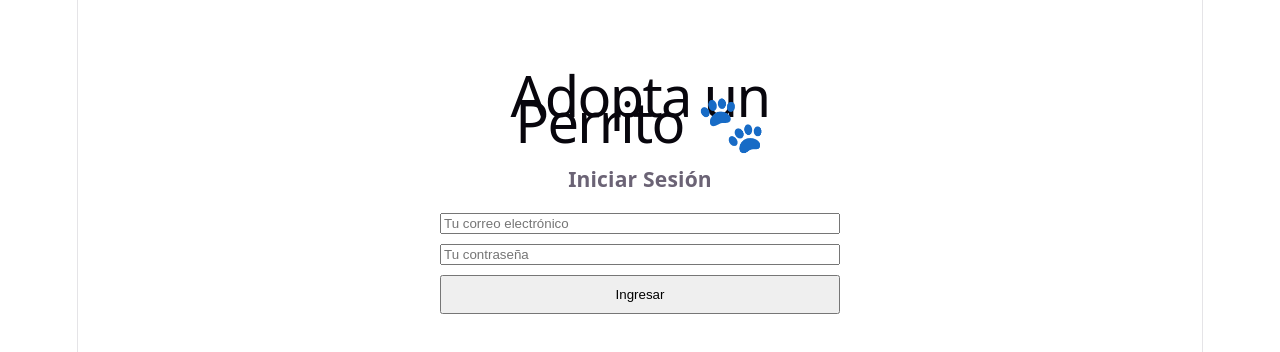
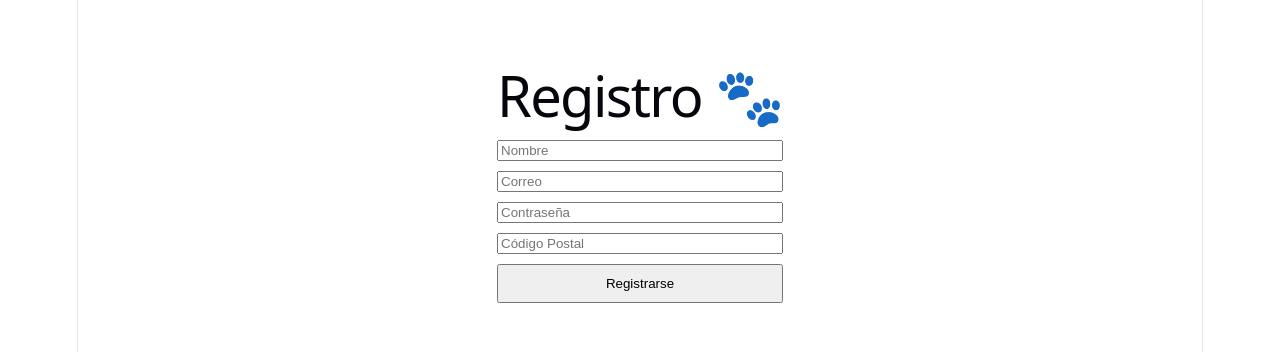
Before and after one commit to ids-fciencias-7009-2026-2/lambda-adopta-perrito-frontend, a React (Vite) app: page /register in a window 1280 px wide. Before the commit this address led to /login. Shown: the top 352 px of the page. Built offline with nearby package versions, Linux system fonts and the light colour scheme; the HTML template or start-up script is replaced by a standard one.

Commit message:
Agregando register y modificando App.jsx para que rutee el register

```diff
--- a/src/App.jsx
+++ b/src/App.jsx
@@ -1,6 +1,7 @@
 import { BrowserRouter as Router, Routes, Route, Navigate } from 'react-router-dom';
 import Login from './components/Login';
 import Home from './components/Home';
+import Register from './components/Register';
 
 function App() {
   return (
@@ -12,6 +13,9 @@ function App() {
         {/* Ruta de Home */}
         <Route path="/home" element={<Home />} />
 
+        {/* Ruta del Register */}
+        <Route path="/register" element={<Register />} />
+
         {/* Redirección por defecto: si entran a la raíz (/), mandarlos al login */}
         <Route path="*" element={<Navigate to="/login" replace />} />
       </Routes>
--- /dev/null
+++ b/src/components/Register.jsx
@@ -0,0 +1,89 @@
+import { useState } from 'react';
+import { useNavigate } from 'react-router-dom';
+
+const Register = () => {
+  const [nombre, setNombre] = useState('');
+  const [email, setEmail] = useState('');
+  const [password, setPassword] = useState('');
+  const [codigoPostal, setCodigoPostal] = useState('');
+  const [error, setError] = useState('');
+
+  const navigate = useNavigate();
+
+  const handleRegister = async (e) => {
+    e.preventDefault();
+    setError('');
+
+    try {
+      const response = await fetch('http://localhost:8080/usuarios/register', {
+        method: 'POST',
+        headers: {
+          'Content-Type': 'application/json',
+        },
+        body: JSON.stringify({
+          nombre,
+          email,
+          password,
+          codigoPostal,
+        }),
+      });
+
+      if (response.ok) {
+        // opcional: puedes logear automáticamente o mandar a login
+        navigate('/login');
+      } else {
+        setError('Error al registrarse. Intenta de nuevo.');
+      }
+    } catch (err) {
+      setError('No se pudo conectar con el servidor.');
+    }
+  };
+
+  return (
+    <div style={{ maxWidth: '400px', margin: '50px auto', textAlign: 'center' }}>
+      <h1>Registro 🐾</h1>
+
+      <form onSubmit={handleRegister} style={{ display: 'flex', flexDirection: 'column', gap: '10px' }}>
+        <input
+          type="text"
+          placeholder="Nombre"
+          value={nombre}
+          onChange={(e) => setNombre(e.target.value)}
+          required
+        />
+
+        <input
+          type="email"
+          placeholder="Correo"
+          value={email}
+          onChange={(e) => setEmail(e.target.value)}
+          required
+        />
+
+        <input
+          type="password"
+          placeholder="Contraseña"
+          value={password}
+          onChange={(e) => setPassword(e.target.value)}
+          required
+        />
+
+        <input
+          type="text"
+          placeholder="Código Postal"
+          value={codigoPostal}
+          onChange={(e) => setCodigoPostal(e.target.value)}
+          required
+        />
+
+        <button type="submit" style={{ padding: '10px', cursor: 'pointer' }}>
+          Registrarse
+        </button>
+      </form>
+
+      {error && <p style={{ color: 'red' }}>{error}</p>}
+    </div>
+  );
+};
+
+export default Register;
```
